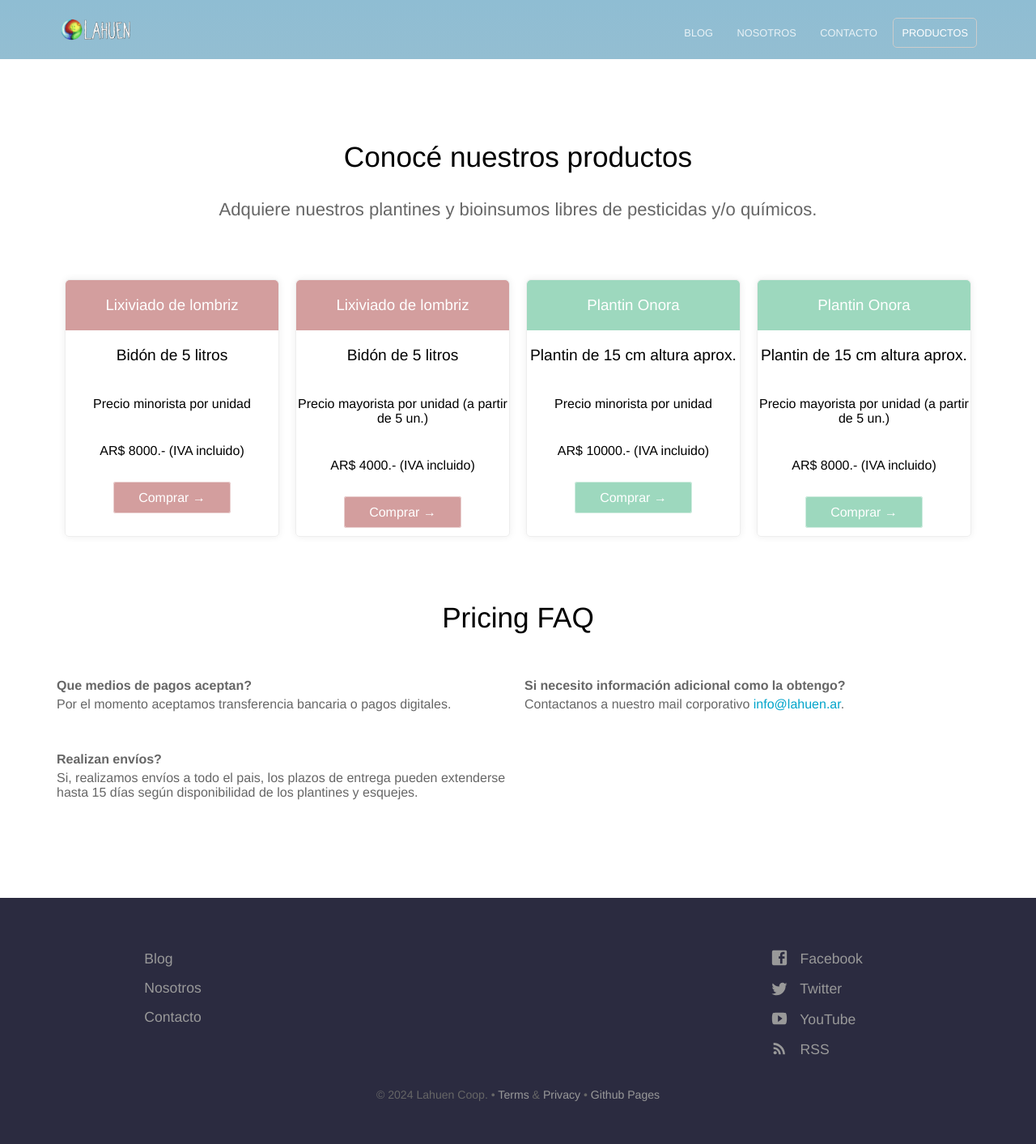
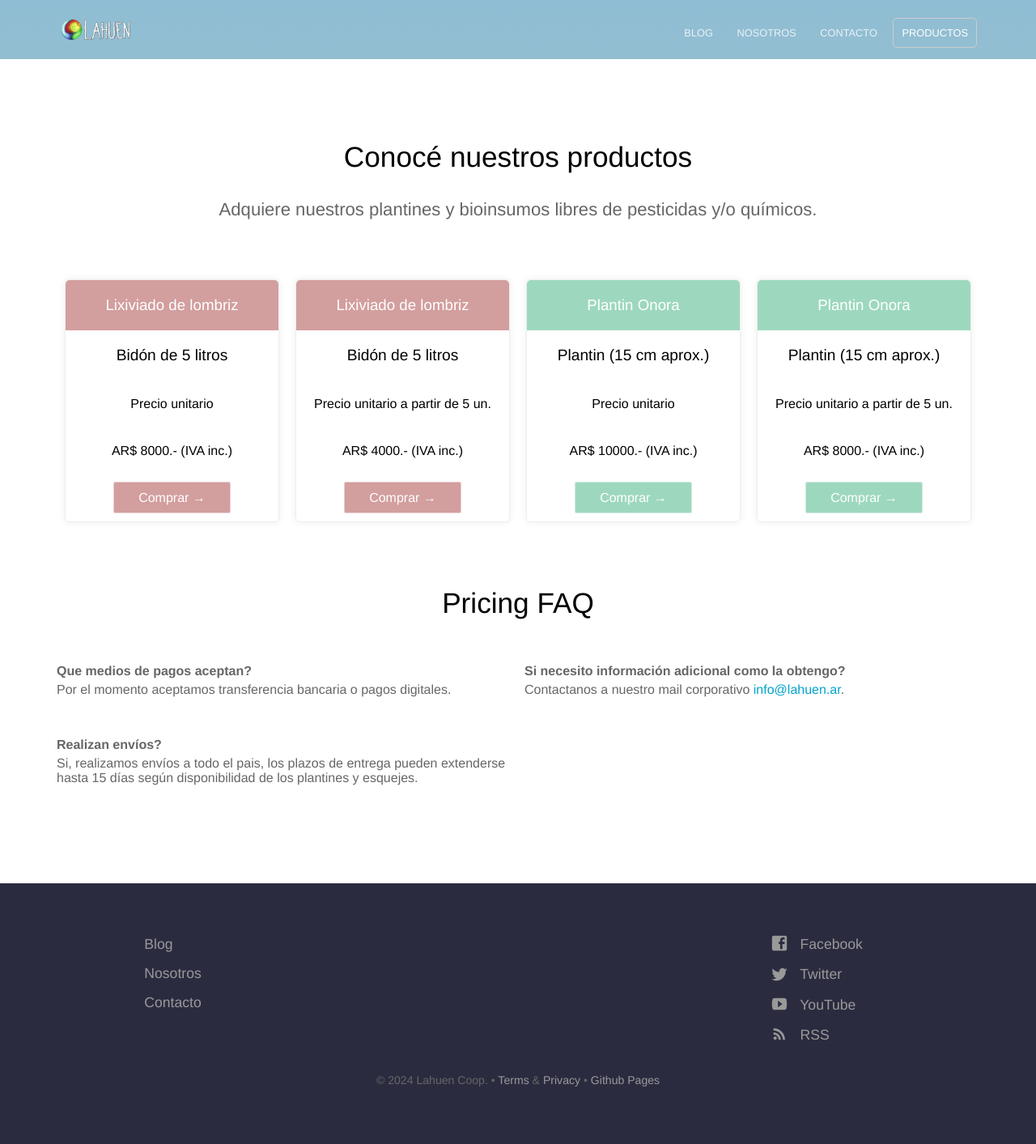
Before and after one commit to lahuen/lahuen, a Jekyll site: the page built from web/products.html, in a window 1280 px wide. Shown: the whole page at 81% size. Built offline with Jekyll 4.4.1, drawn with Linux system fonts in a browser that asks for light colours.

Commit message:
fix products page plantin desc

```diff
--- a/web/products.html
+++ b/web/products.html
@@ -8,9 +8,9 @@ pricing_table:
     features:
       - text: Bidón de 5 litros
         highlight: true
-      - text: Precio minorista por unidad
+      - text: Precio unitario
         highlight: false
-      - text: AR$ 8000.- (IVA incluido)
+      - text: AR$ 8000.- (IVA inc.)
         highlight: false
     call_to_action:
       link: https://www.mercadolibre.com.ar
@@ -20,9 +20,9 @@ pricing_table:
     features:
       - text: Bidón de 5 litros
         highlight: true
-      - text: Precio mayorista por unidad (a partir de 5 un.)
+      - text: Precio unitario a partir de 5 un.
         highlight: false
-      - text: AR$ 4000.- (IVA incluido)
+      - text: AR$ 4000.- (IVA inc.)
         highlight: false
     call_to_action:
       link: https://www.mercadolibre.com.ar
@@ -30,11 +30,11 @@ pricing_table:
   - name: Plantin Onora
     color: "#9DD8BE"
     features:
-      - text: Plantin de 15 cm altura aprox.
+      - text: Plantin (15 cm aprox.)
         highlight: true
-      - text: Precio minorista por unidad
+      - text: Precio unitario
         highlight: false
-      - text: AR$ 10000.- (IVA incluido)
+      - text: AR$ 10000.- (IVA inc.)
         highlight: false
     call_to_action:
       link: https://www.mercadolibre.com.ar
@@ -42,11 +42,11 @@ pricing_table:
   - name: Plantin Onora
     color: "#9DD8BE"
     features:
-      - text: Plantin de 15 cm altura aprox.
+      - text: Plantin (15 cm aprox.)
         highlight: true
-      - text: Precio mayorista por unidad (a partir de 5 un.)
+      - text: Precio unitario a partir de 5 un.
         highlight: false
-      - text: AR$ 8000.- (IVA incluido)
+      - text: AR$ 8000.- (IVA inc.)
         highlight: false
     call_to_action:
       link: https://www.mercadolibre.com.ar
```
